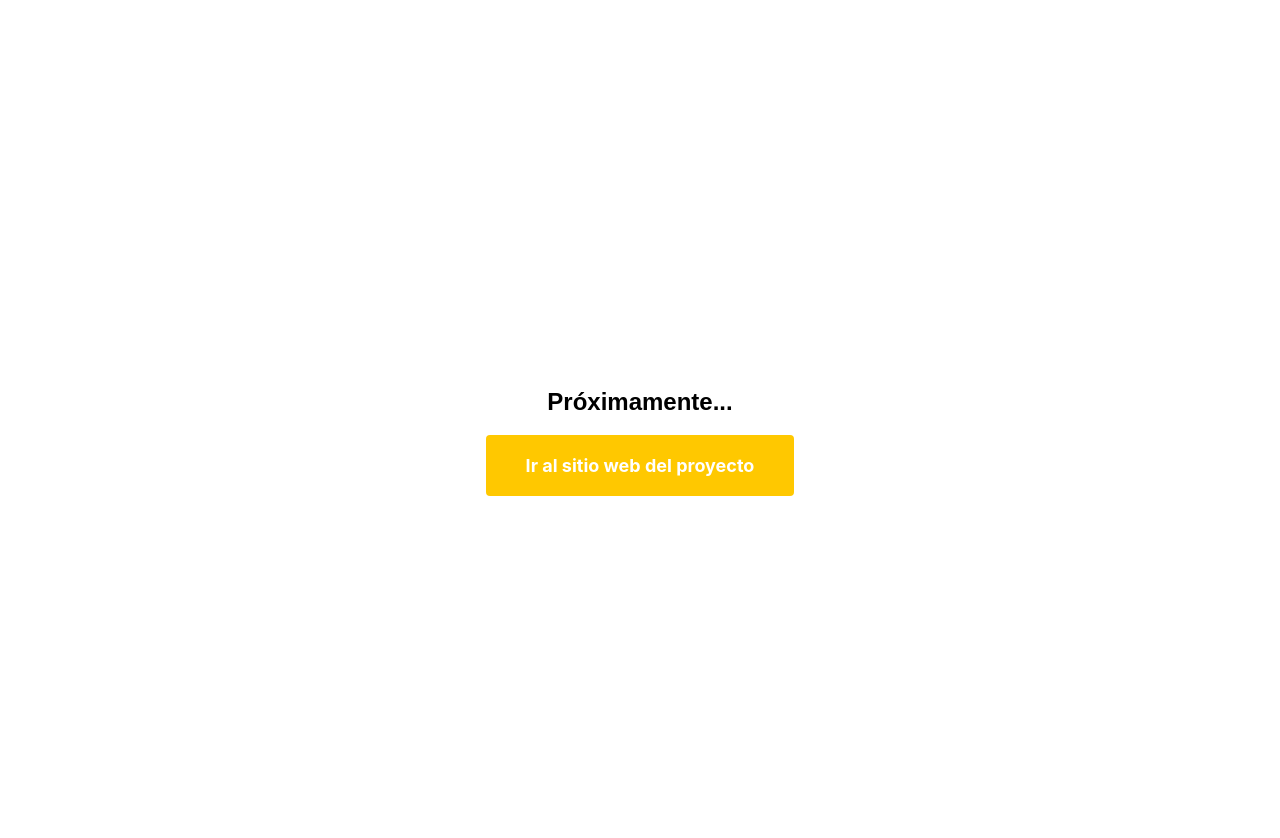
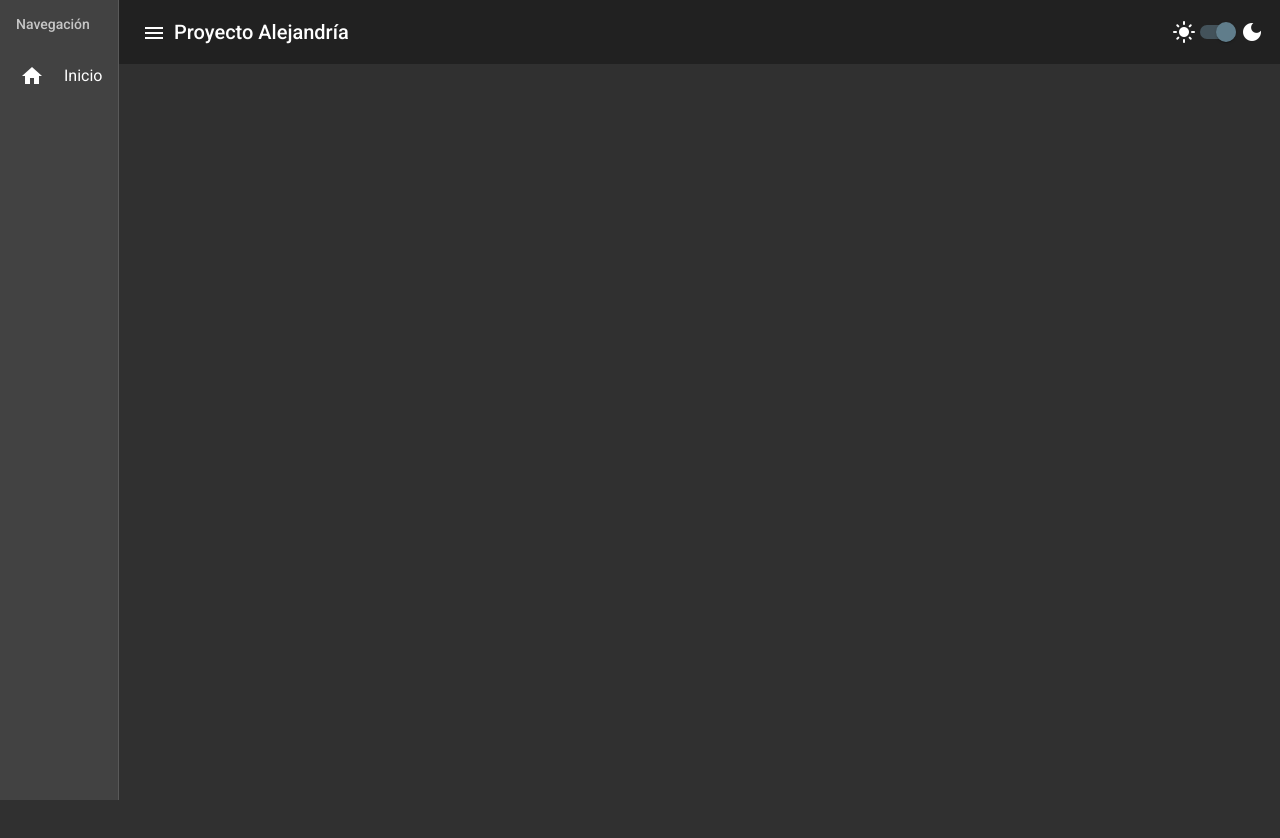
Before and after one commit to proyecto-alejandria/web, an Angular app: page / in a window 1280 px wide. Shown: the top 838 px of the page. After the commit the page ends 800 px from the top, so only its background shows below. Built offline with nearby package versions, Linux system fonts and the light colour scheme.

Commit message:
Módulo compartido, Angular Material, layout inicial

```diff
--- a/package.json
+++ b/package.json
@@ -11,10 +11,12 @@
   "private": true,
   "dependencies": {
     "@angular/animations": "~13.2.0",
+    "@angular/cdk": "^13.2.3",
     "@angular/common": "~13.2.0",
     "@angular/compiler": "~13.2.0",
     "@angular/core": "~13.2.0",
     "@angular/forms": "~13.2.0",
+    "@angular/material": "^13.2.3",
     "@angular/platform-browser": "~13.2.0",
     "@angular/platform-browser-dynamic": "~13.2.0",
     "@angular/router": "~13.2.0",
--- a/src/app/app.component.html
+++ b/src/app/app.component.html
@@ -1,5 +1,35 @@
-<h2>Próximamente...</h2>
+<mat-sidenav-container>
+  <mat-sidenav id="main-sidenav" #sidenav mode="side" opened>
+    <mat-nav-list>
+      <span mat-subheader>Navegación</span>
 
-<p><a href="https://proyectoalejandria.org" title="Sitio web del Proyecto Alejandría">Ir al sitio web del proyecto</a></p>
+      <a mat-list-item routerLink="/">
+        <mat-icon mat-list-icon>home</mat-icon>
+        <span mat-line>Inicio</span>
+      </a>
+    </mat-nav-list>
+  </mat-sidenav>
 
-<router-outlet></router-outlet>
+  <mat-sidenav-content>
+    <mat-toolbar>
+      <button mat-icon-button
+              (click)="sidenav.toggle()"
+              aria-controls="#main-sidenav"
+              aria-label="Abrir/cerrar navegación">
+        <mat-icon>menu</mat-icon>
+      </button>
+
+      <span>Proyecto Alejandría</span>
+
+      <div class="spacer"></div>
+
+      <mat-icon>light_mode</mat-icon>
+      <mat-slide-toggle [checked]="darkMode"
+                        (toggleChange)="toggleDarkMode()"
+                        aria-label="Activar/desactivar modo oscuro"></mat-slide-toggle>
+      <mat-icon>dark_mode</mat-icon>
+    </mat-toolbar>
+
+    <router-outlet></router-outlet>
+  </mat-sidenav-content>
+</mat-sidenav-container>
--- a/src/app/app.component.scss
+++ b/src/app/app.component.scss
@@ -0,0 +1,8 @@
+:host,
+.mat-sidenav-container {
+  height: 100%;
+}
+
+.mat-slide-toggle {
+  margin: 0 .25rem;
+}
--- a/src/app/app.component.ts
+++ b/src/app/app.component.ts
@@ -1,4 +1,4 @@
-import { Component } from '@angular/core';
+import { Component, Renderer2 } from '@angular/core';
 
 @Component({
   selector: 'app-root',
@@ -6,5 +6,21 @@ import { Component } from '@angular/core';
   styleUrls: ['./app.component.scss']
 })
 export class AppComponent {
-  title = 'proyectoalejandria';
+
+  darkMode: boolean = true;
+
+  constructor(
+    private renderer: Renderer2,
+  ) { }
+
+  toggleDarkMode(): void {
+    this.darkMode = !this.darkMode;
+
+    if (this.darkMode) {
+      this.renderer.removeClass(document.body, 'light-theme');
+    } else {
+      this.renderer.addClass(document.body, 'light-theme');
+    }
+  }
+
 }
--- a/src/index.html
+++ b/src/index.html
@@ -1,14 +1,20 @@
 <!doctype html>
 <html lang="es">
 <head>
+  <base href="/">
   <meta charset="utf-8">
+  <meta name="viewport" content="width=device-width, initial-scale=1">
+
   <title>Proyecto Alejandría</title>
-  <base href="/">
-  <meta name="viewport" content="width=device-width, initial-scale=1">
+
   <link rel="icon" type="image/x-icon" href="favicon.ico">
+
+  <link rel="preconnect" href="https://fonts.gstatic.com">
+  <link href="https://fonts.googleapis.com/css2?family=Roboto:wght@300;400;500&display=swap" rel="stylesheet">
+  <link href="https://fonts.googleapis.com/icon?family=Material+Icons" rel="stylesheet">
 </head>
 
-<body>
+<body class="mat-typography mat-app-background">
   <app-root></app-root>
 </body>
 </html>
--- a/src/styles.scss
+++ b/src/styles.scss
@@ -1,30 +1,44 @@
+@use '@angular/material' as mat;
+
+$light-primary: mat.define-palette(mat.$indigo-palette);
+$light-accent: mat.define-palette(mat.$pink-palette);
+$light-theme: mat.define-light-theme((
+  color: (
+    primary: $light-primary,
+    accent: $light-accent,
+  )
+));
+
+$dark-primary: mat.define-palette(mat.$pink-palette);
+$dark-accent: mat.define-palette(mat.$blue-gray-palette);
+$dark-theme: mat.define-dark-theme((
+  color: (
+    primary: $dark-primary,
+    accent: $dark-accent,
+  )
+));
+
+@include mat.core();
+
+@include mat.core-theme($dark-theme);
+@include mat.all-component-themes($dark-theme);
+
+.light-theme {
+  @include mat.core-color($light-theme);
+  @include mat.all-component-colors($light-theme);
+}
+
 html, body {
-    height: 100%;
+  height: 100%;
 }
 
 body {
-    display: flex;
-    justify-content: center;
-    align-items: center;
-    padding: 2rem 1rem;
-    text-align: center;
-    font-family: Arial, Helvetica, sans-serif;
+  margin: 0;
+  font-family: "Montserrat",-apple-system,BlinkMacSystemFont,"Segoe UI",Roboto,"Helvetica Neue",Arial,sans-serif,"Apple Color Emoji","Segoe UI Emoji","Segoe UI Symbol","Noto Color Emoji";
 }
 
-a {
-    display: inline-block;
-    padding: 1.25rem 2.5rem;
-    border-radius: 0.25rem;
-    background-color: #ffc800;
-    font-family: "Montserrat",-apple-system,BlinkMacSystemFont,"Segoe UI",Roboto,"Helvetica Neue",Arial,sans-serif,"Apple Color Emoji","Segoe UI Emoji","Segoe UI Symbol","Noto Color Emoji";
-    font-size: 1.125rem;
-    font-weight: 700;
-    color: #fff;
-    text-decoration: none;
-
-    transition: background-color 0.15s ease-in-out;
-
-    &:hover {
-        background-color: #d9aa00;
-    }
+.mat-toolbar {
+  .spacer {
+    flex: 1 1 auto;
+  }
 }
--- a/tsconfig.json
+++ b/tsconfig.json
@@ -2,7 +2,7 @@
 {
   "compileOnSave": false,
   "compilerOptions": {
-    "baseUrl": "./",
+    "baseUrl": "./src/app/",
     "outDir": "./dist/out-tsc",
     "forceConsistentCasingInFileNames": true,
     "strict": true,
```
Also changed, not shown: src/app/app.module.ts (+5 -4 lines), src/app/shared/shared.module.ts (added, +34 -0 lines), 1 other file (tests, documents, lock files or other folders).
